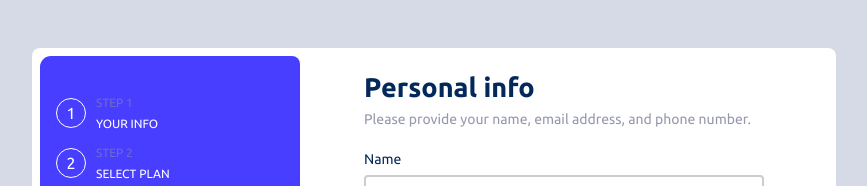
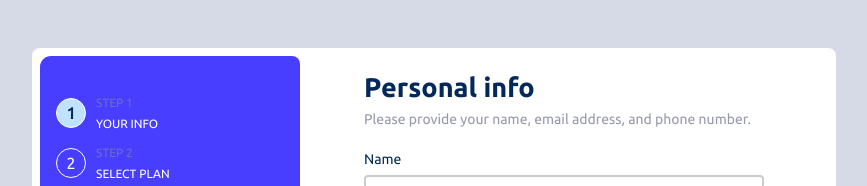
Before and after one commit to lazy4gyan/multistepform, a React (Vite) app in the folder my-app/: page / in a window 1280 px wide. Shown: the top 186 px of the page, without its empty margins (206-1073 px from the left). Built offline with nearby package versions, Linux system fonts and the light colour scheme.

Commit message:
WIP:Added style for highlight steps in stepper

```diff
--- a/my-app/src/steps/addonStep/index.jsx
+++ b/my-app/src/steps/addonStep/index.jsx
@@ -9,7 +9,6 @@ import {
   TitelDescription,
   Title,
 } from "../../components";
-import { DevTool } from "@hookform/devtools";
 import { addOnPlanOptions } from "../../constants";
 import { forwardRef } from "react";
 import styles from "./style.module.scss";
@@ -63,7 +62,6 @@ const AddOnPage = forwardRef((props, ref) => {
           <Button>Next Step</Button>
         </section>
       </Form>
-      <DevTool control={control} />
     </section>
   );
 });
--- a/my-app/src/steps/informationStep/index.jsx
+++ b/my-app/src/steps/informationStep/index.jsx
@@ -10,7 +10,6 @@ import {
   TitelDescription,
   Title,
 } from "../../components";
-import { DevTool } from "@hookform/devtools";
 import { forwardRef } from "react";
 
 const InformationPage = forwardRef((props, ref) => {
@@ -18,7 +17,6 @@ const InformationPage = forwardRef((props, ref) => {
   const {
     handleSubmit,
     register,
-    control,
     formState: { errors },
   } = useForm({ defaultValues: state, mode: "onSubmit" });
   const navigate = useNavigate();
@@ -27,10 +25,6 @@ const InformationPage = forwardRef((props, ref) => {
     setState({ ...state, ...data });
     navigate("/selectplan");
   };
-
-  // const btnSpacing = errors > 0 ? 'btn-spacing':'';
-  const btnSpacing = Object.keys(errors).length > 0 ? 'btn-spacing' : '';
-  console.log(errors,btnSpacing)
 
   return (
     <section className="form__container">
@@ -75,7 +69,6 @@ const InformationPage = forwardRef((props, ref) => {
           <Button>Next Step</Button>
         </section>
       </Form>
-      {/* <DevTool control={control} /> */}
     </section>
   );
 });
--- a/my-app/src/steps/selectplanStep/index.jsx
+++ b/my-app/src/steps/selectplanStep/index.jsx
@@ -8,7 +8,6 @@ import {
   TitelDescription,
   Title,
 } from "../../components";
-import { DevTool } from "@hookform/devtools";
 import Card from "../../components/select-card";
 import ToggleSwitch from "../../components/toggle-switch";
 import { planOptions } from "../../constants";
@@ -32,10 +31,6 @@ const SelectPlanPage = forwardRef((props, ref) => {
     setState({ ...state, ...data });
     navigate("/addon");
   };
-
-  // const selected = {
-  //   border: "2px solid blue";
-  // }
 
   return (
     <section className="form__container">
@@ -101,7 +96,6 @@ const SelectPlanPage = forwardRef((props, ref) => {
           <Button>Next Step</Button>
         </section>
       </Form>
-      <DevTool control={control} />
     </section>
   );
 });
--- a/my-app/src/steps/stepper/index.jsx
+++ b/my-app/src/steps/stepper/index.jsx
@@ -1,10 +1,8 @@
 /* eslint-disable react/prop-types */
-// Steps/Stepper.js
-
 import { NavLink, useLocation } from "react-router-dom";
 import { useAppState } from "../../state";
 import { useEffect, useState } from "react";
-import "./stepper.scss"
+import "./stepper.scss";
 
 export const Stepper = ({ onStepChange }) => {
   const [state] = useAppState();
@@ -15,11 +13,6 @@ export const Stepper = ({ onStepChange }) => {
   useEffect(() => {
     setSteps((steps) => [...steps, location.pathname]);
   }, [location]);
-
-  const getLinkClass = ({ isActive }) =>
-    `${isActive ? "active" : undefined}`;
-  // let isActive = false;
-  // const getLinkClass = ({ val }) => val ? isActive = true: isActive=false;
 
   const personalInfoMissing = !state.name || !state.email || !state.phoneNumber;
 
@@ -32,22 +25,17 @@ export const Stepper = ({ onStepChange }) => {
       name: "Your info",
       state: {
         showWarning: isVisited("/") && personalInfoMissing,
-        showSuccess: isVisited("/") && !personalInfoMissing,
       },
     },
     {
       url: "/selectplan",
       name: "Select plan",
-      state: {
-        showSuccess: isVisited("/selectplan"),
-      },
+      state: {},
     },
     {
       url: "/addon",
       name: "Add-ons",
-      state: {
-        showSuccess: isVisited("/addon"),
-      },
+      state: {},
     },
     {
       url: "/summary",
@@ -55,30 +43,30 @@ export const Stepper = ({ onStepChange }) => {
       state: {},
     },
   ];
-  // console.log(isActive)
+  const currentStep = navLinks.find((link) => link.url === location.pathname);
 
   return (
-    <nav className={'stepper__container'}>
-        <ol className={'navbar__list'}>
-          {navLinks.map(({ url, name, state },index) => {
+    <nav className={"stepper__container"}>
+      <ol className={"navbar__list"}>
+        {navLinks.map(({ url, name, state }, index) => {
           return (
             <li className={`nav__item`} key={url}>
-                <StepState
-                  showWarning={state.showWarning}
-                  showSuccess={state.showSuccess}
-                />
-                <NavLink
-                  end
-                  to={url}
-                  className={getLinkClass}
-                  // activeClassName="active"
-                  onClick={onStepChange}
+              <NavLink end to={url} onClick={onStepChange}>
+                <div className={`step__container`}>
+                  <span
+                    className={`step__number ${
+                      currentStep?.url === url ? "highlight" : ""
+                    } ${state.showWarning && `warning-background`}`}
                   >
-                  <div className={`step__container`}>
-                    <span className={'step__number'}>{index+1}</span>
-                    <span className={'step__name'}>
-                      <p className={'step'}>STEP {index+1}</p>
-                      <p className={'name'}>{name.toUpperCase()}</p>
+                    {state.showWarning ? (
+                      <StepState showWarning={state.showWarning} />
+                    ) : (
+                      <>{index + 1}</>
+                    )}
+                  </span>
+                  <span className={"step__name"}>
+                    <p className={"step"}>STEP {index + 1}</p>
+                    <p className={"name"}>{name.toUpperCase()}</p>
                   </span>
                 </div>
               </NavLink>
@@ -90,18 +78,8 @@ export const Stepper = ({ onStepChange }) => {
   );
 };
 
-const StepState = ({ showWarning, showSuccess }) => {
+const StepState = ({ showWarning }) => {
   if (showWarning) {
     return <span className={"warning-sign"}>!</span>;
-  } else if (showSuccess) {
-    return (
-      <div className="checkmark">
-        <div className="circle"></div>
-        <div className="stem"></div>
-        <div className="tick"></div>
-      </div>
-    );
-  } else {
-    return null;
   }
 };
--- a/my-app/src/steps/stepper/stepper.scss
+++ b/my-app/src/steps/stepper/stepper.scss
@@ -32,18 +32,15 @@
     p {
       margin: 0;
     }
-    .step{
+    .step {
       font-size: 12px;
-      color:hsl(243, 46%, 60%);
+      color: hsl(243, 46%, 60%);
     }
-    .name{
-      color:$white-color;
+    .name {
+      color: $white-color;
       font-size: 12px;
-      margin-top: .5rem;
+      margin-top: 0.5rem;
     }
-    // .name:active{
-    //   color:red;
-    // }
   }
 }
 
@@ -64,7 +61,6 @@
     background-image: url("../../assets/images/bg-sidebar-mobile.svg");
     background-size: cover;
     background-repeat: no-repeat;
-    // position: absolute;
     width: 100%;
     display: flex;
     justify-content: center;
@@ -92,6 +88,19 @@
   }
 }
 
-.nav__item.active{
+.highlight {
+  color: $primary-color;
+  font-weight: 800;
+  background-color: $light-color;
+}
+
+.warning-sign {
+  font-family: $font-family-bold;
+  // color:$primary-color;
   color:red;
+  font-weight: 600;
+  font-size: 20px;
 }
+.warning-background {
+  background-color: $light-color;
+}
--- a/my-app/src/steps/summaryStep/index.jsx
+++ b/my-app/src/steps/summaryStep/index.jsx
@@ -24,7 +24,6 @@ const SummaryPage = () => {
     console.info(data);
     // Submit data to the server
     navigate("/thanks");
-
   };
 
   const data = [
```
Lines whose indentation alone changed are shown as unchanged.
